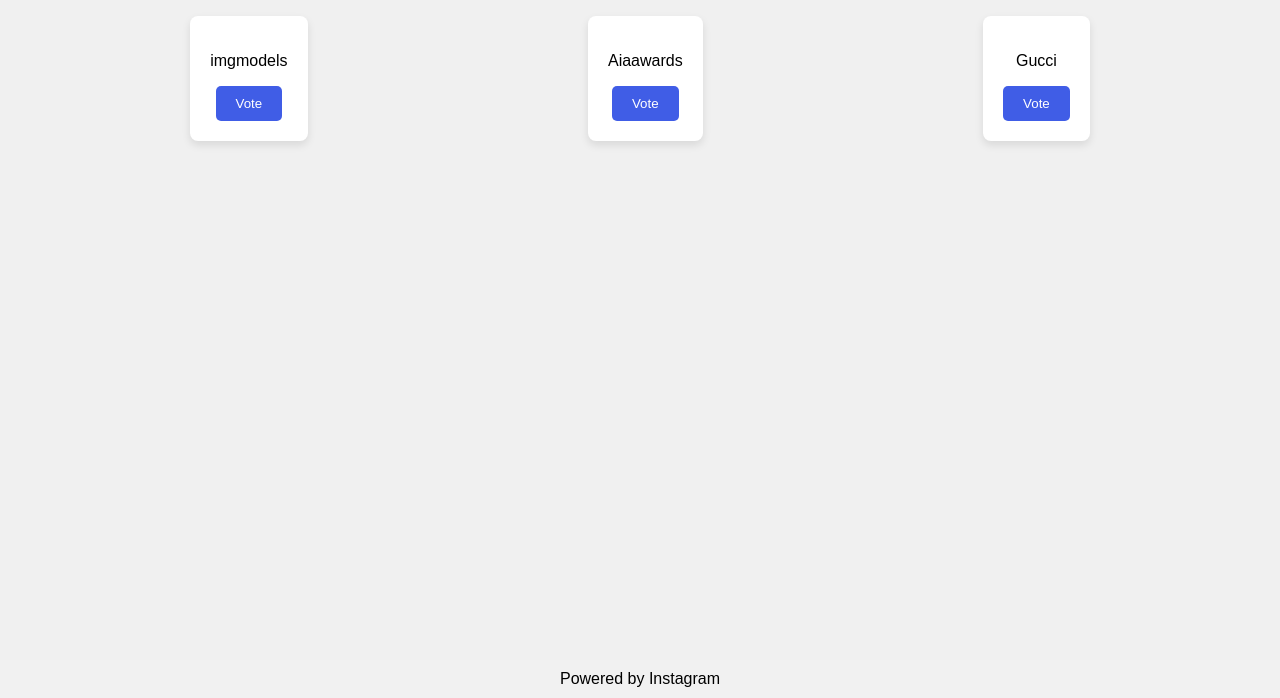
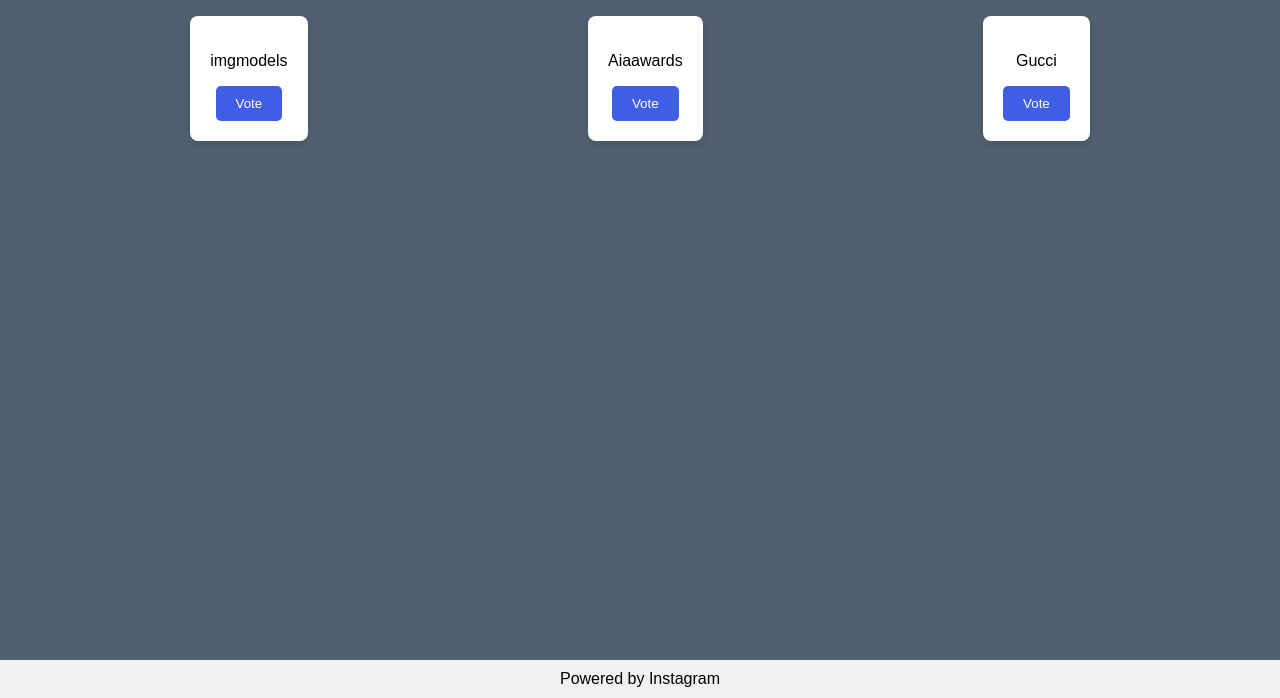
Before and after one commit to Fortunebeast272822/Brain-works-, a plain HTML site: page index.html in a window 1280 px wide. Shown: the part 102-800 px from the top of the page. Drawn offline with Linux system fonts and the light colour scheme.

Commit message:
Update style.css

```diff
--- a/style.css
+++ b/style.css
@@ -1,6 +1,7 @@
 body {
     font-family: Arial, sans-serif;
-    background-color: #f0f0f0;
+    background-color:
+#50606E;
     margin: 0;
 }
 
```
